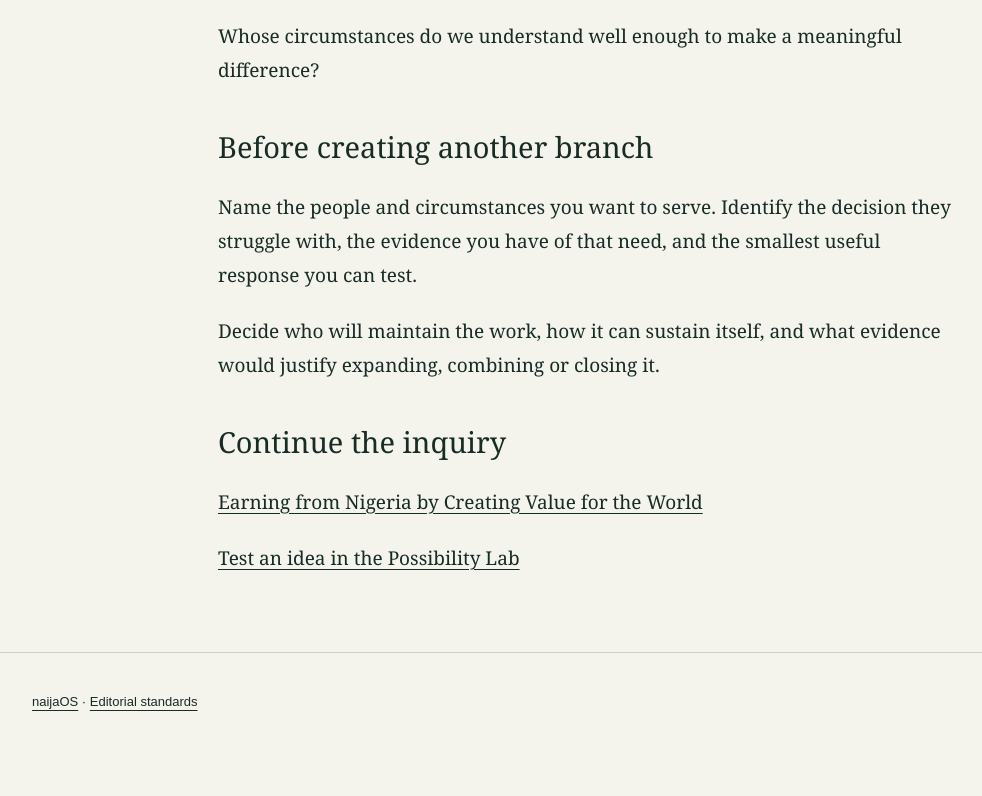
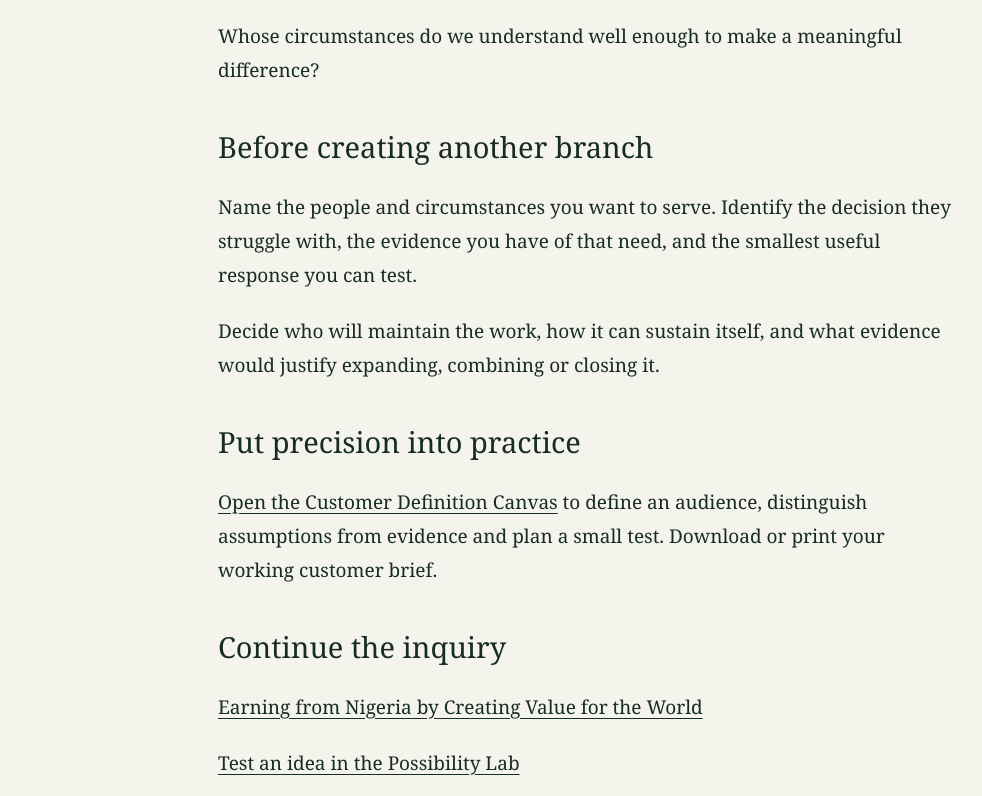
Before and after one commit to godwillmakeaday/naijaos, a plain HTML site: page essays/the-price-of-precision.html in a window 1280 px wide. Shown: the part 6444-7240 px from the top of the page, without its empty margins (50-1032 px from the left). Before the commit the page ends 7205 px from the top, so only its background shows below. Drawn offline with Linux system fonts and the light colour scheme.

Commit message:
Connect Customer Definition Canvas to NaijaOS

```diff
--- a/essays/the-price-of-precision.html
+++ b/essays/the-price-of-precision.html
@@ -56,4 +56,4 @@
 <p>The question each branch must answer is simple:</p>
 <p>Whose circumstances do we understand well enough to make a meaningful difference?
 </p>
-</div><aside class="prose" aria-labelledby="questions"><h2 id="questions">Before creating another branch</h2><p>Name the people and circumstances you want to serve. Identify the decision they struggle with, the evidence you have of that need, and the smallest useful response you can test.</p><p>Decide who will maintain the work, how it can sustain itself, and what evidence would justify expanding, combining or closing it.</p><h2>Continue the inquiry</h2><p><a href="/build-from-nigeria/earning-by-creating-global-value">Earning from Nigeria by Creating Value for the World</a></p><p><a href="/new-possibilities#lab">Test an idea in the Possibility Lab</a></p></aside></article></main><footer class="wrap"><p><a href="/">naijaOS</a> · <a href="/editorial">Editorial standards</a></p></footer></body></html>
+</div><aside class="prose" aria-labelledby="questions"><h2 id="questions">Before creating another branch</h2><p>Name the people and circumstances you want to serve. Identify the decision they struggle with, the evidence you have of that need, and the smallest useful response you can test.</p><p>Decide who will maintain the work, how it can sustain itself, and what evidence would justify expanding, combining or closing it.</p><h2>Put precision into practice</h2><p><a href="/tools/customer-definition">Open the Customer Definition Canvas</a> to define an audience, distinguish assumptions from evidence and plan a small test. Download or print your working customer brief.</p><h2>Continue the inquiry</h2><p><a href="/build-from-nigeria/earning-by-creating-global-value">Earning from Nigeria by Creating Value for the World</a></p><p><a href="/new-possibilities#lab">Test an idea in the Possibility Lab</a></p></aside></article></main><footer class="wrap"><p><a href="/">naijaOS</a> · <a href="/editorial">Editorial standards</a></p></footer></body></html>
```
